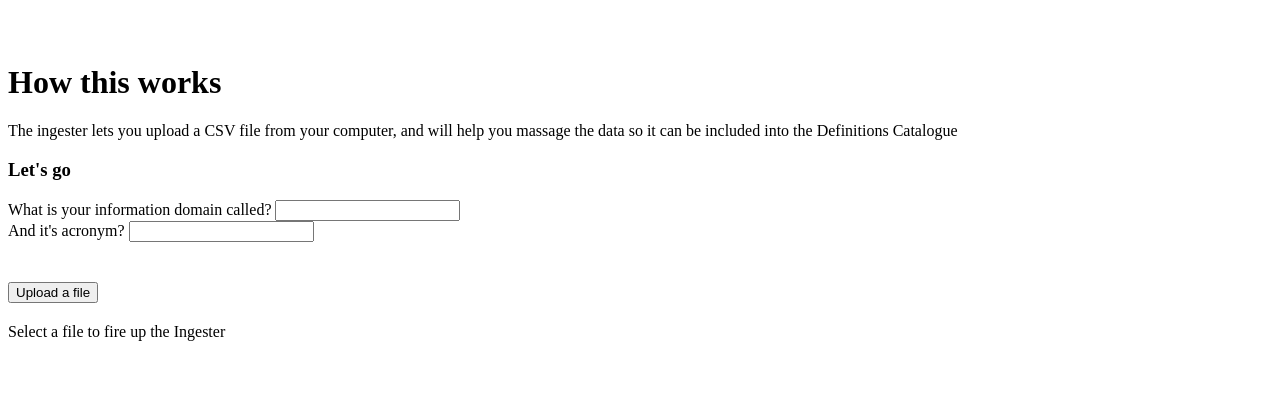
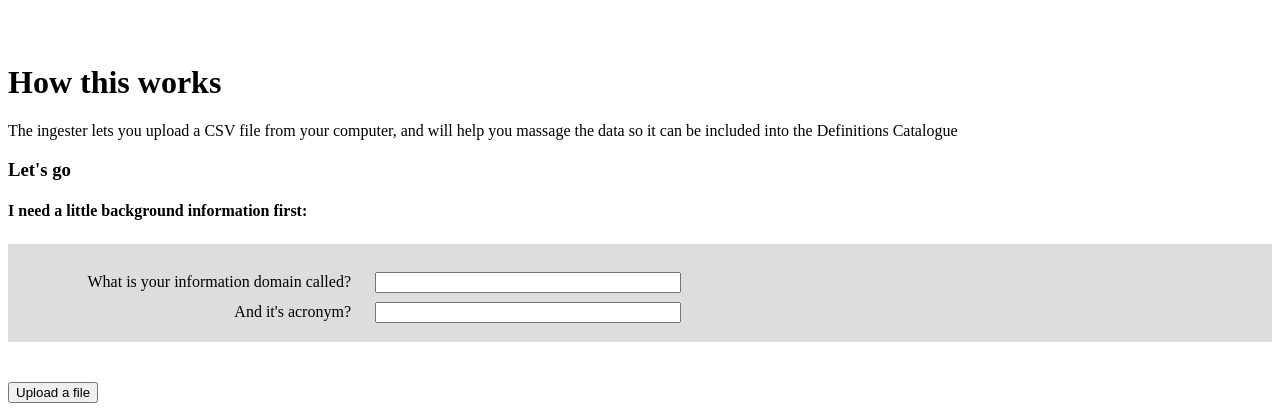
Before and after one commit to apigovau/definitions-ingester, a PHP site: page / in a window 1280 px wide. Shown: the part 220-637 px from the top of the page. Run offline with PHP 8.4, Linux system fonts and the light colour scheme.

Commit message:
Some style tweaks

```diff
--- a/css/custom.css
+++ b/css/custom.css
@@ -394,3 +394,35 @@ form .inputGroup label {
     display: inline-block;
     width: 80px;
 }
+
+.backgroundinfo {
+    background: #DDD;
+    padding: 19px;
+    margin-top: 24px;
+}
+
+.backgroundinfo .inputGroup {
+    margin-top: 9px;
+}
+
+.backgroundinfo .inputGroup label {
+    display: inline-block;
+    width: 324px;
+    text-align: right;
+}
+
+.backgroundinfo .inputGroup input {
+    width: 298px;
+    margin-left: 20px !important;
+}
+
+#mappingView #mappings {
+    background: #DDD;
+    padding: 20px;
+    text-align: center;
+}
+
+#mappingView #mappings input {
+    width: 479px;
+
+}
--- a/home.html
+++ b/home.html
@@ -85,30 +85,9 @@
 <main class="container">
 	<h1>How this works</h1>
 	<p>The ingester lets you upload a CSV file from your computer, and will help you massage the data so it can be included into the Definitions Catalogue</p>
-<!--
-	<p>Here's what's going to happen:</p>
-	<ol>
-		<li>You choose a CSV file from your computer</li>
-		<li>The Ingester will read the data and show you a preview of the first couple of rows</li>
-		<li>You will then need to choose which colums map to which fields of a data definition in the catalogue</li>
-		<li>As you update the mappings, the Ingester will give you a preview of what your definitions would look like</li>
-		<li>When you're happy, press the GO button</li>
-	</ol>
-
-<hr/>
--->
-<!--
-    <form action="" method="get">
-		<p>Choose a </p>
-		<input id="fileItem" type="file" class=".au-btn"/>
-        <input type="text" placeholder="what are you looking for?" class="au-text-input main_search_bar" id="query" name="query" value="" />
-        <input type="submit" value="Search" class="au-btn main_search_button" />
-        <label class="filterBox au-btn" for="_1">Filters</label>
-        <input id="_1" type="checkbox" />
-    </form>
--->
 <H3>Let's go</H3>
-
+<H4>I need a little background information first:</h4>
+        <div class="backgroundinfo">
             <div class="inputGroup">
                 <label>What is your information domain called?</label>
                 <input type="text" class="au-text-input" id="domainName" />
@@ -117,7 +96,7 @@
                 <label>And it's acronym?</label>
                 <input type="text" class="au-text-input" id="domainAcronym" />
             </div>
-
+        </div>
 <div class="upload-btn-wrapper">
   <button class="au-btn">Upload a file</button>
   <input type="file" id="myfiles" />
@@ -132,13 +111,13 @@
 
 <div id="mappingView" style="display:none">
 	<H3>Map your columns to the Definitions Catalogue model</H3>
-	<h4>How this works:</h4>
 	<p>Here you get to choose which column from your data maps to which field in the data model</p>
-	<p>Enter the letter of the column (so, if you wanted to map the first column, you would enter the letter 'a')</p>
-	<p>Any text you enter that doesn't match a column will be hard-coded to that value for each of your definitions</p>
-	<p>Leaving a field blank will make that field empty</p>
-	<p>The only special field is 'Identifier'. If it's not mapped to a column, I'll automatically add a unique number to the back of whatever you have in this field</p>
-	<p></p>
+	<ul>
+        <li>Enter the letter of the column (so, if you wanted to map the first column, you would enter the letter 'a')</li>
+	    <li>Any text you enter that doesn't match a column will be hard-coded to that value for each of your definitions</li>
+	    <li>Leaving a field blank will make that field empty</li>
+	    <li>The only special field is 'Identifier'. If it's not mapped to a column, I'll automatically add a unique number to the back of whatever you have in this field</li>
+	</ul>
 	</p>The preview below will update as you change the fields</p>
 
 
@@ -263,9 +242,8 @@ function drawPreview(inResults){
 	}
 	table.append(th)
 
-	var truncLength = 20
+	var truncLength = 40
 	for (var i = 0; i < previewCount; i++) {
-		//view.append(`<p>Row ${i}: ${results.data[i][0]}`)
 		var tr = $("<tr></tr>")
 		for(var j = 0; j < cols; j ++){
 			var truncated = results.data[i][j]
```
Lines whose indentation alone changed are shown as unchanged.
